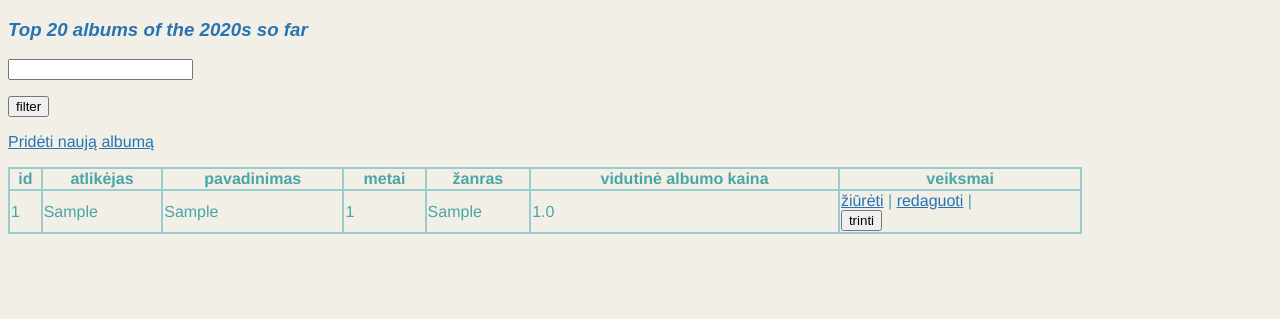
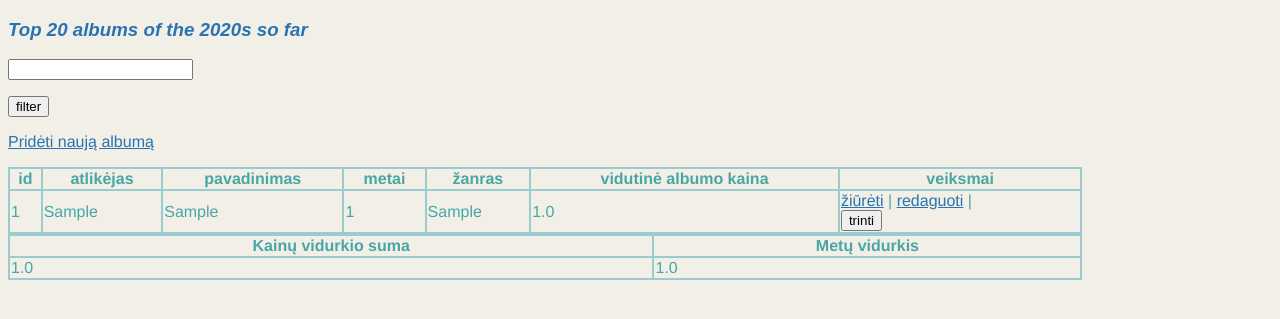
Before and after one commit to migllejur/Flask_app_db_albumai, a Flask app: page / in a window 1280 px wide. Shown: the top 319 px of the page. Run offline with Flask 3, Linux system fonts and the light colour scheme; tables that the repository leaves empty hold one stand-in row (values such as "Sample post").

Commit message:
pridėta bonus užduotis

```diff
--- a/app.py
+++ b/app.py
@@ -19,7 +19,11 @@ def home():
         return render_template("index.html", albums=filtered_rows)
     else:
         all_albums = Albumai.query.all()
-        return render_template("index.html", albums=all_albums, is_homepage=True)
+        metu_vidurkis = round(sum(album.metai for album in all_albums) / len(all_albums),
+                              2) if all_albums else 0
+        kainu_suma = round(sum(album.kainu_vidurkis for album in all_albums), 2) if all_albums else 0
+        return render_template("index.html", albums=all_albums, metu_vidurkis=metu_vidurkis,
+                               kainu_suma=kainu_suma, is_homepage=True)
 
 
 # select
--- a/templates/index.html
+++ b/templates/index.html
@@ -32,4 +32,10 @@
 </tr>
 {%endfor%}
 </table>
+<table>
+<tr><th>Kainų vidurkio suma</th>
+  <th>Metų vidurkis</th></tr>
+  <tr><td>{{kainu_suma}}</td>
+  <td>{{metu_vidurkis}}</td></tr>
+</table>
 {%endblock%}
```
